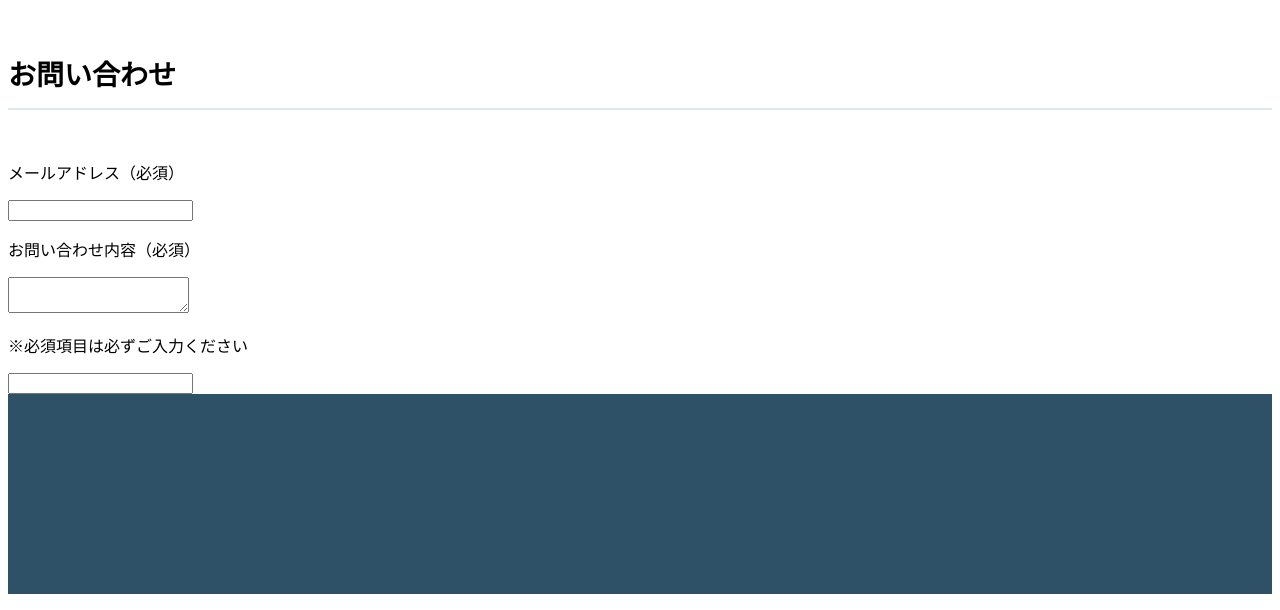
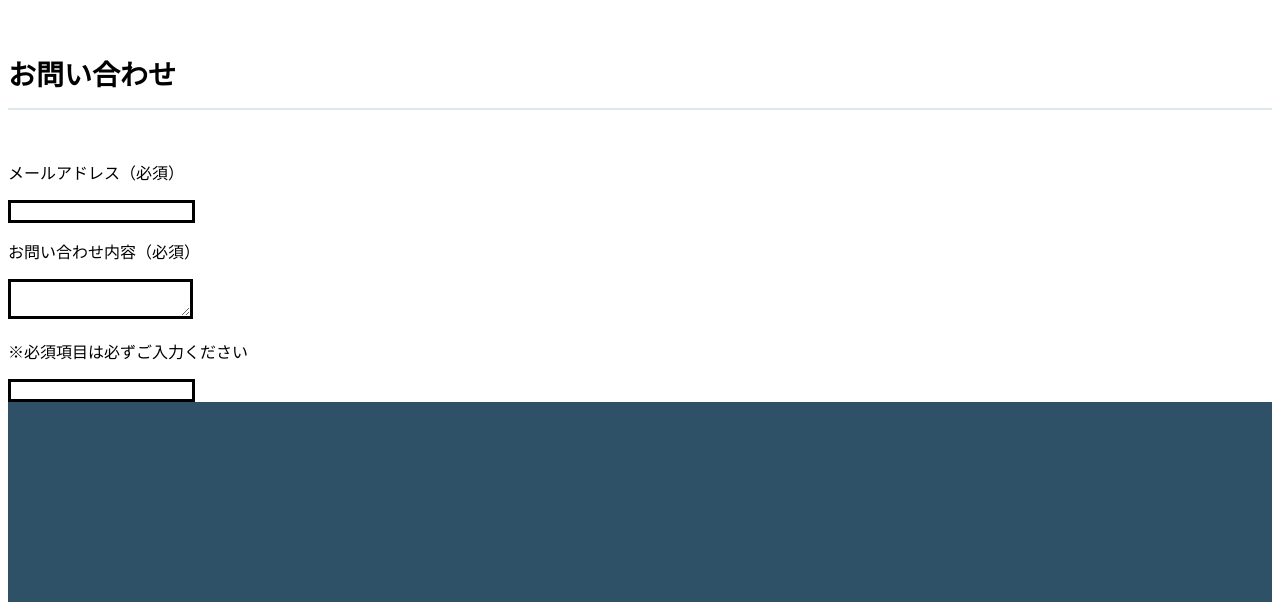
Before and after one commit to Butatan/Butatan.github.io, a plain HTML site: page index.html in a window 1280 px wide. Shown: the part 1081-1691 px from the top of the page. Drawn offline with Linux system fonts and the light colour scheme.

Commit message:
Update stylesheet.css

```diff
--- a/stylesheet.css
+++ b/stylesheet.css
@@ -66,7 +66,9 @@ li {
 }
 
 /* inputとtextareaのCSSを指定してください */
-
+input,textarea{
+  border:3px solid;
+  }
 
 /* contact-submitのCSSを指定してください */
 
```
